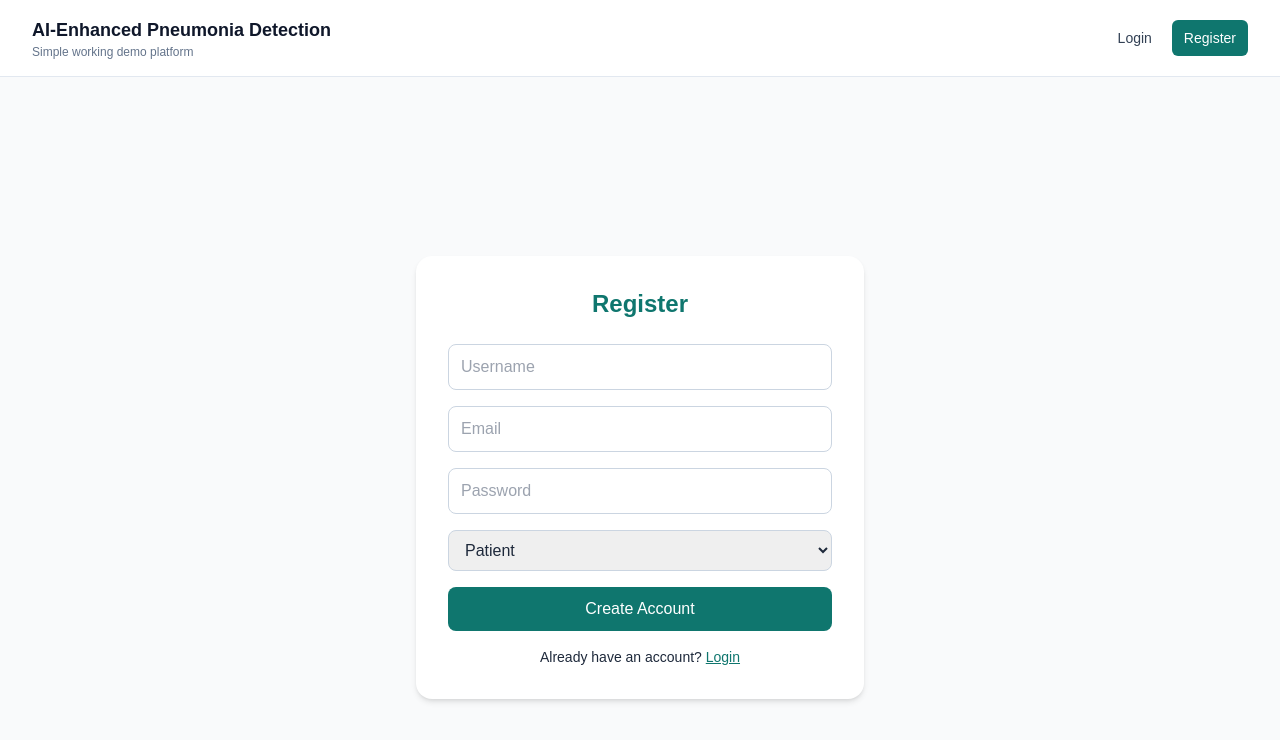
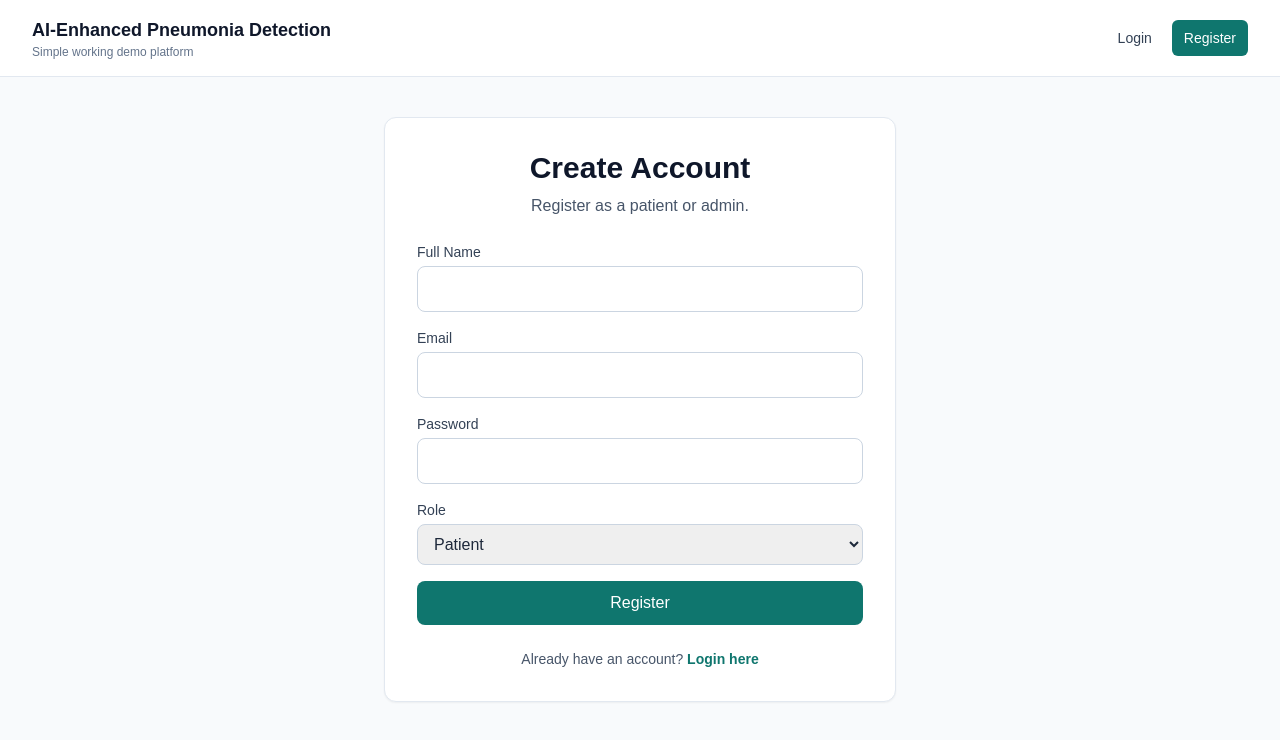
Before and after one commit to sajim73/Pneumonia-Detection-Webapp-Project, a React (Vite) app in the folder frontend/: page /register in a window 1280 px wide. Shown: the top 740 px of the page. Built offline with nearby package versions, Linux system fonts and the light colour scheme.

Commit message:
Refactor RegisterPage to use useAuth and improve form

```diff
--- a/frontend/src/pages/RegisterPage.jsx
+++ b/frontend/src/pages/RegisterPage.jsx
@@ -1,36 +1,147 @@
-import { useState } from 'react'
-import { Link, useNavigate } from 'react-router-dom'
-import AuthLayout from '../layouts/AuthLayout'
-import api from '../api/axios'
+import { useState } from "react";
+import { Link, useNavigate } from "react-router-dom";
+import { useAuth } from "../context/AuthContext";
 
 export default function RegisterPage() {
-  const [form, setForm] = useState({ username: '', email: '', password: '', role: 'patient' })
-  const [message, setMessage] = useState('')
-  const navigate = useNavigate()
+  const navigate = useNavigate();
+  const { register } = useAuth();
 
-  const handleChange = (e) => setForm({ ...form, [e.target.name]: e.target.value })
+  const [form, setForm] = useState({
+    name: "",
+    email: "",
+    password: "",
+    role: "patient",
+    admin_key: ""
+  });
+
+  const [error, setError] = useState("");
+  const [loading, setLoading] = useState(false);
+
+  const handleChange = (e) => {
+    const { name, value } = e.target;
+
+    setForm((prev) => ({
+      ...prev,
+      [name]: value
+    }));
+  };
 
   const handleSubmit = async (e) => {
-    e.preventDefault()
-    await api.post('/api/auth/register', form)
-    setMessage('Registration successful')
-    setTimeout(() => navigate('/login'), 1000)
-  }
+    e.preventDefault();
+    setError("");
+    setLoading(true);
+
+    try {
+      const payload = { ...form };
+      if (payload.role !== "admin") {
+        delete payload.admin_key;
+      }
+
+      const data = await register(payload);
+
+      if (data.user.role === "admin") {
+        navigate("/admin/dashboard");
+      } else {
+        navigate("/dashboard");
+      }
+    } catch (err) {
+      setError(err?.response?.data?.error || "Registration failed");
+    } finally {
+      setLoading(false);
+    }
+  };
 
   return (
-    <AuthLayout title="Register">
-      <form onSubmit={handleSubmit} className="space-y-4">
-        <input className="input" name="username" placeholder="Username" onChange={handleChange} />
-        <input className="input" name="email" type="email" placeholder="Email" onChange={handleChange} />
-        <input className="input" name="password" type="password" placeholder="Password" onChange={handleChange} />
-        <select className="input" name="role" onChange={handleChange} defaultValue="patient">
-          <option value="patient">Patient</option>
-          <option value="admin">Admin</option>
-        </select>
-        {message && <p className="text-green-600 text-sm">{message}</p>}
-        <button className="btn-primary w-full">Create Account</button>
-      </form>
-      <p className="mt-4 text-sm text-center">Already have an account? <Link to="/login" className="text-primary underline">Login</Link></p>
-    </AuthLayout>
-  )
+    <div className="container-page py-10">
+      <div className="mx-auto max-w-lg card p-8">
+        <h2 className="page-title text-center">Create Account</h2>
+        <p className="page-subtitle text-center">
+          Register as a patient or admin.
+        </p>
+
+        {error && (
+          <div className="mt-4 rounded-lg border border-red-200 bg-red-50 px-4 py-3 text-sm text-red-700">
+            {error}
+          </div>
+        )}
+
+        <form onSubmit={handleSubmit} className="mt-6 grid gap-4">
+          <div>
+            <label className="label">Full Name</label>
+            <input
+              type="text"
+              name="name"
+              className="input"
+              value={form.name}
+              onChange={handleChange}
+              required
+            />
+          </div>
+
+          <div>
+            <label className="label">Email</label>
+            <input
+              type="email"
+              name="email"
+              className="input"
+              value={form.email}
+              onChange={handleChange}
+              required
+            />
+          </div>
+
+          <div>
+            <label className="label">Password</label>
+            <input
+              type="password"
+              name="password"
+              className="input"
+              value={form.password}
+              onChange={handleChange}
+              minLength={6}
+              required
+            />
+          </div>
+
+          <div>
+            <label className="label">Role</label>
+            <select
+              name="role"
+              className="input"
+              value={form.role}
+              onChange={handleChange}
+            >
+              <option value="patient">Patient</option>
+              <option value="admin">Admin</option>
+            </select>
+          </div>
+
+          {form.role === "admin" && (
+            <div>
+              <label className="label">Admin Registration Key</label>
+              <input
+                type="text"
+                name="admin_key"
+                className="input"
+                value={form.admin_key}
+                onChange={handleChange}
+                required
+              />
+            </div>
+          )}
+
+          <button type="submit" className="btn-primary w-full" disabled={loading}>
+            {loading ? "Creating account..." : "Register"}
+          </button>
+        </form>
+
+        <p className="mt-6 text-center text-sm text-slate-600">
+          Already have an account?{" "}
+          <Link to="/login" className="font-semibold text-teal-700 hover:underline">
+            Login here
+          </Link>
+        </p>
+      </div>
+    </div>
+  );
 }
```
